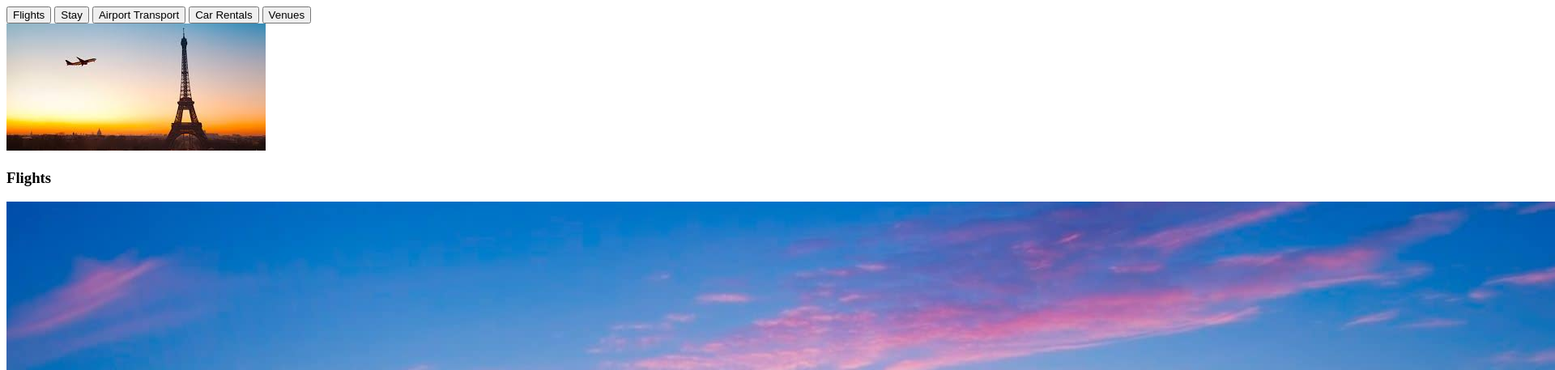
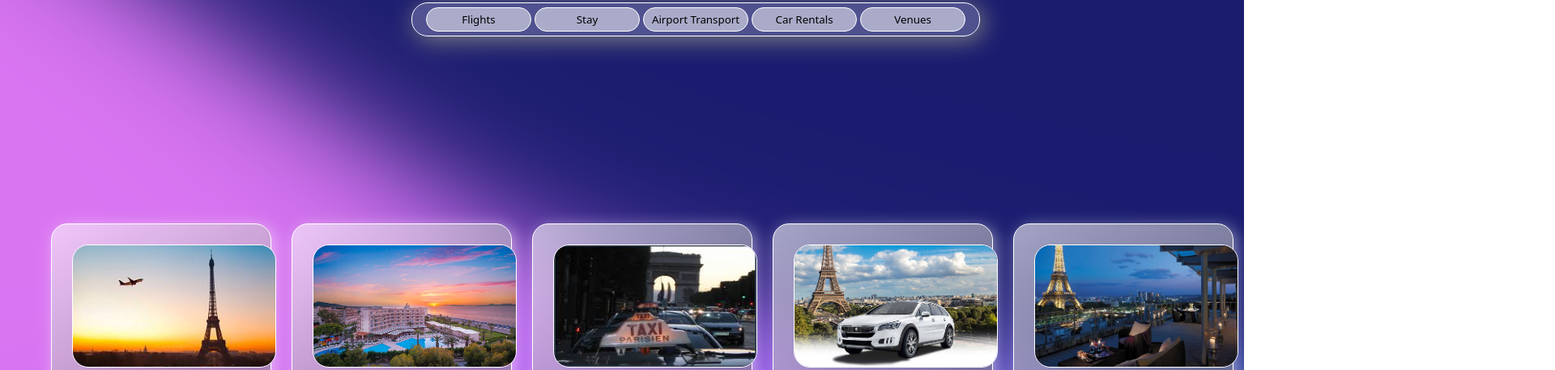
Before and after one commit to AlHartfelt/SchoolWeb, a plain HTML site: page index.html in a window 1280 px wide. Shown: the top 457 px of the page at 81% size, 1920 px wide, since content can reach past the window. Drawn offline with Linux system fonts and the light colour scheme.

Commit message:
Update and rename index.HTML to index.html

```diff
--- a/index.HTML
+++ b/index.html
@@ -3,7 +3,7 @@
 <head>
     <meta charset="UTF-8">
     <meta name="viewport" content="width=device-width, initial-scale=1.0">
-    <link href= "SchoolProject.css" rel="stylesheet" type="text/css">
+    <link href= "style.css" rel="stylesheet" type="text/css">
     <title>Document</title>
 </head>
 <body>
```
